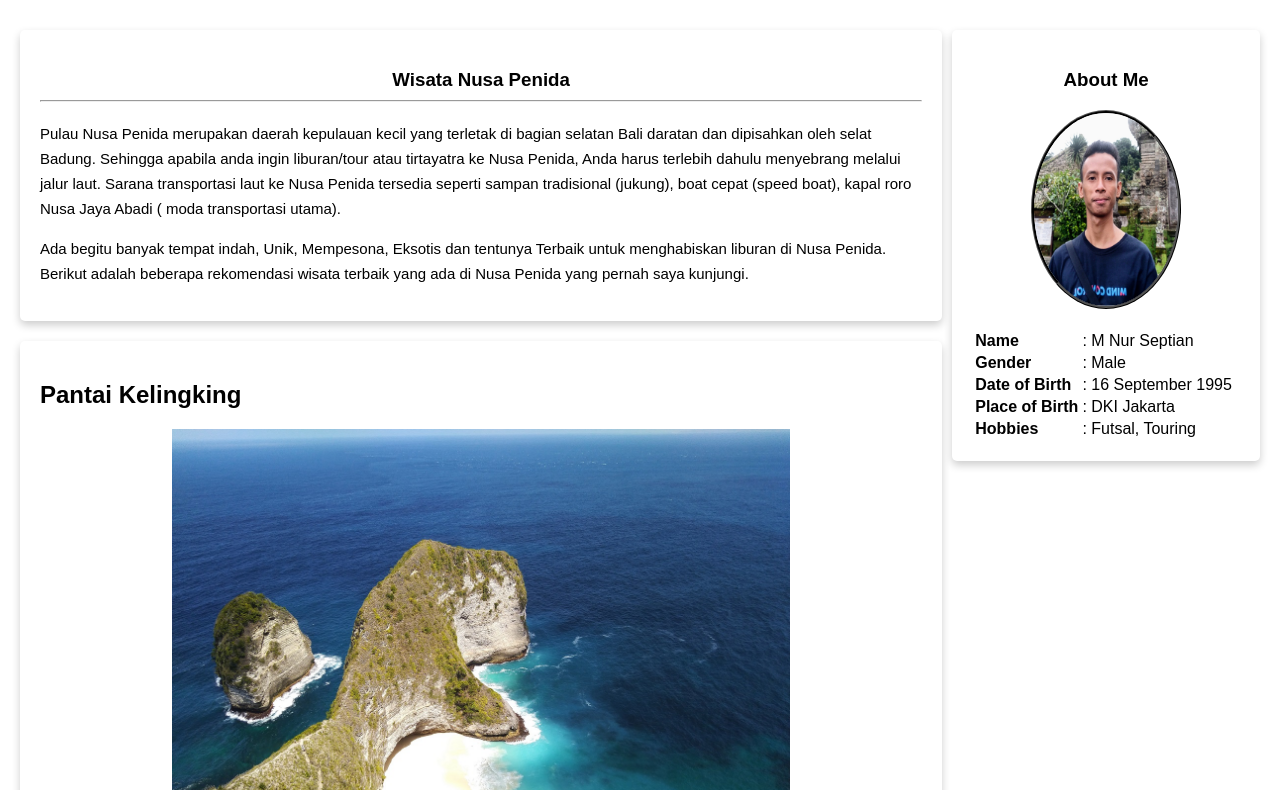
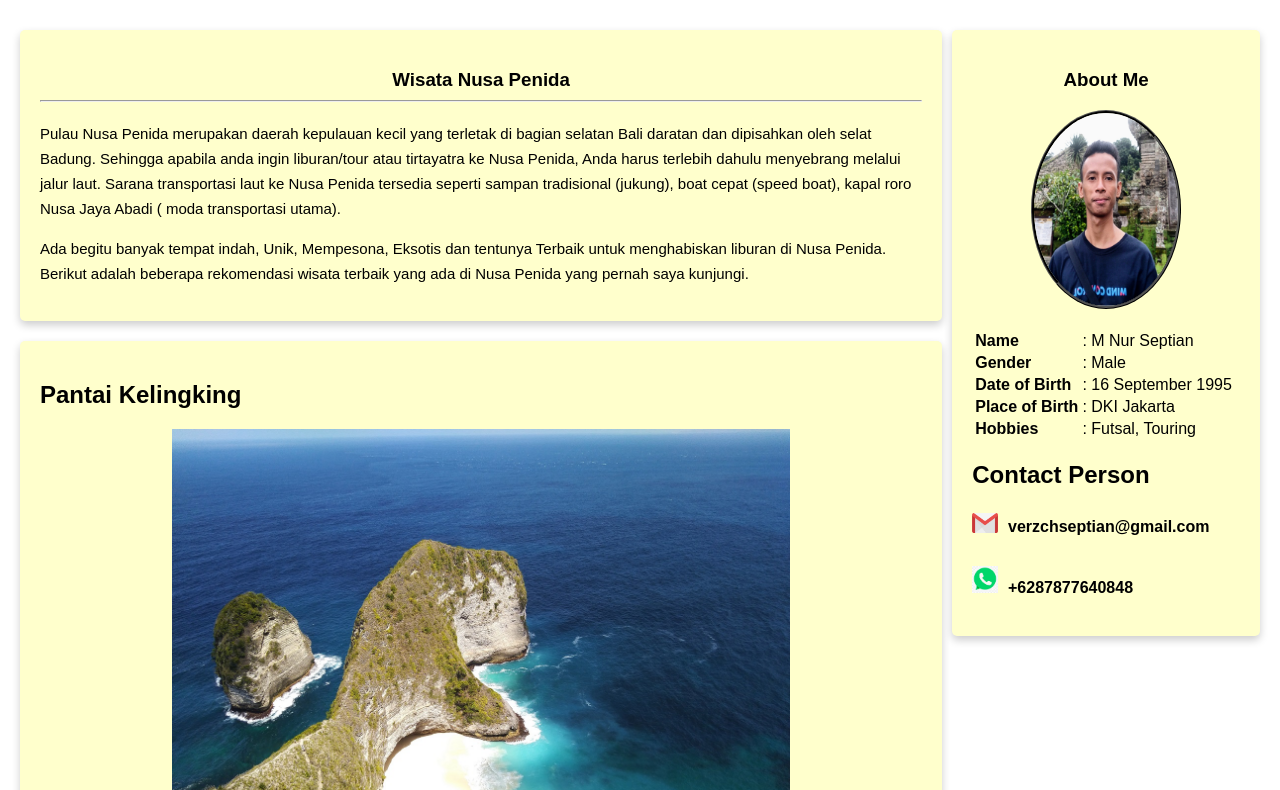
Before and after one commit to binsar17/septian, a plain HTML site: page index.html in a window 1280 px wide. Shown: the part 550-1340 px from the top of the page. Drawn offline with Linux system fonts and the light colour scheme.

Commit message:
beneran last ini

```diff
--- a/assets/responsive.css
+++ b/assets/responsive.css
@@ -18,6 +18,10 @@
     font-size: 10px;
     margin: 0 20px;
     padding: 0;
+  }
+
+  .gmail img, p {
+    margin-right: 7px;
   }
 
 }
--- a/assets/stylesheet.css
+++ b/assets/stylesheet.css
@@ -3,7 +3,7 @@
 }
 
 body {
-  font-family: Quicksand, sans-serif;
+  font-family: sans-serif;
   margin: 0;
   padding: 0;
 }
@@ -46,7 +46,7 @@ header {
 }
 nav{
   width: 100%;
-  background-color: #e6ac00;
+  background-color: #ffbf00;
   position: sticky;
   display: inline-block;
   top:0;
@@ -92,6 +92,7 @@ main{
    border-radius: 5px;
    padding: 20px;
    margin-top: 20px;
+   background-color: #ffffcc;
 }
 .container-main{
   width: 75%;
@@ -119,19 +120,34 @@ aside {
   height: 30%;
   text-align: center;
 }
-.myprofile img {
+.myprofile {
   position: static;
   border-radius: 50%;
+  flex-direction: column;
   border: 3px ridge black;
 }
-.myprofile{
-  flex-direction: column;
-}
+
 table {
   text-align: left;
 }
 td th{
   text-align: left;
+}
+
+.contact-person{
+  display: flex;
+  text-align: left;
+  flex-direction: column;
+}
+
+
+.gmail img, p {
+  margin-right: 10px;
+}
+
+.whatsapp img, p{
+  margin-right: 10px;
+  margin-top: 5px;
 }
 
 .copyright {
@@ -161,6 +177,7 @@ td th{
 .cardft {
    box-shadow: 0 4px 8px 0 rgba(0, 0, 0, 0.2);
    border-radius: 5px;
-   padding: 10px;
-   margin-top: 10px;
+   padding: 7px;
+   margin: 10px 0 0 0;
+   background-color: #d9d9d9;
 }
--- a/index.html
+++ b/index.html
@@ -36,30 +36,29 @@
             <p>Pulau Nusa Penida merupakan daerah kepulauan kecil yang terletak di bagian selatan Bali daratan dan dipisahkan oleh selat Badung. Sehingga apabila anda ingin liburan/tour atau tirtayatra ke Nusa Penida, Anda harus terlebih dahulu menyebrang melalui jalur laut. Sarana transportasi laut ke Nusa Penida tersedia seperti sampan tradisional (jukung), boat cepat (speed boat), kapal roro Nusa Jaya Abadi ( moda transportasi utama).</p>
             <p>Ada begitu banyak tempat indah, Unik, Mempesona, Eksotis dan tentunya Terbaik untuk menghabiskan liburan di Nusa Penida. Berikut adalah beberapa rekomendasi wisata terbaik yang ada di Nusa Penida yang pernah saya kunjungi.</p>
           </blockquote>
-
         </div>
-        <article class="kelingking card">
+        <article class="card">
           <h2 class="articles">Pantai Kelingking</h2>
           <img src="assets/media/kelingking.jpg" width="70%" alt="Pantai Kelingking">
           <blockquote cite="https://www.idntimes.com/travel/destination/francisca-christy/wisata-nusa-penida-yang-indah/6">
             <p class="articles">Pantai Kelingking atau Karang Dawa terletak di Desa Buga Mekar. Pantai ini bisa disebut ikonnya Nusa Penida. Hampir semua travel inflencer Indonesia pernah melakukan sesi pemotretan di sini. <br>Lanskap utamanya berupa laut dan tebing karang. Salah satu tebing karang di Nusa Penida berbentuk seperti jari kelingking. Konon, sarat akan nilai historis. Untuk menuju Pantai Kelingking, kamu harus getol bertanya kepada warga sekitar. Sebab, lokasinya tak tertangkap baik oleh GPS. Kamu juga harus berhati-hati kalau membawa motor sendiri, karena jalurnya rusak dan berkelok-kelok.</p>
           </blockquote>
         </article>
-        <article class="kelingking card">
+        <article class="card">
           <h2 class="articles">Angel's Billabong</h2>
           <img  src="assets/media/angel.jpg" width="70%" alt="Angel's Billabong">
           <blockquote cite="https://www.idntimes.com/travel/destination/francisca-christy/wisata-nusa-penida-yang-indah/6">
             <p class="articles">Angel’s Billabong adalah pantai dengan karang yang membentuk koridor. Di tengah karang terdapat air laut dengan warna gradasi, yakni biru muda, biru tua, dan tosca. Berlokasi di Sakti, Nusa Penida, jarak Angel’s Bilabong 300 meter dari Broken Beach</p>
           </blockquote>
         </article>
-        <article class="kelingking card">
+        <article class="card">
           <h2 class="articles">Broken Beach</h2>
           <img  src="assets/media/broken.jpg" width="70%" alt="Broken Beach">
           <blockquote cite="https://www.idntimes.com/travel/destination/francisca-christy/wisata-nusa-penida-yang-indah/6">
             <p class="articles">Dari sejumlah pantai dengan karang bolong di Indonesia, Broken Beach atau Pantai Uug merupakan salah satu yang tereksotis. Potret pantai ini bila ditangkap menggunakan kamera udara tampak seperti sumur raksasa.<br>Karang itu membentuk lingkaran yang besar dengan lubang menganga lebar di tengahnya. Di dalam lubang itu terdapat kolam air laut yang lebih mirip teluk. Broken Beach tak jauh-jauh amat dari Pantai Kelingking. Keduanya sama-sama berlokasi di Desa Bunga Mekar.</p>
           </blockquote>
         </article>
-        <article class="kelingking card">
+        <article class="card">
           <h2 class="articles">Crystal Bay</h2>
           <img  src="assets/media/crystalbay.jpg" width="70%" alt="Crystal Bay">
           <blockquote cite="https://www.gonusapenida.com/17-wisata-nusa-penida-wajib-di-kunjungi/">
@@ -80,10 +79,10 @@
           </div>
         </div>
       </div>
-      <aside class="myprofile card" id="about">
+      <aside class="card" id="about">
         <h3><b>About Me</b></h3>
         <figure>
-          <img src="assets/media/septian.jpg" width="80%">
+          <img class="myprofile" src="assets/media/septian.jpg" width="80%">
         </figure>
         <table>
           <tbody>
@@ -109,6 +108,17 @@
             </tr>
           </tbody>
         </table>
+
+        <div class="contact-person">
+          <h2>Contact Person</h2>
+          <div class="gmail">
+            <p><img src="assets/media/gmail.png" width="10%"><b>verzchseptian@gmail.com</b></p>
+          </div>
+          <div class="whatsapp">
+            <p><img src="assets/media/wa.png" width="10%"><b>+6287877640848</b></p>
+          </div>
+        </div>
+
         </div>
       </aside>
     </main>
```
Also changed, not shown: assets/media/gmail.png (added), assets/media/wa.png (added).
